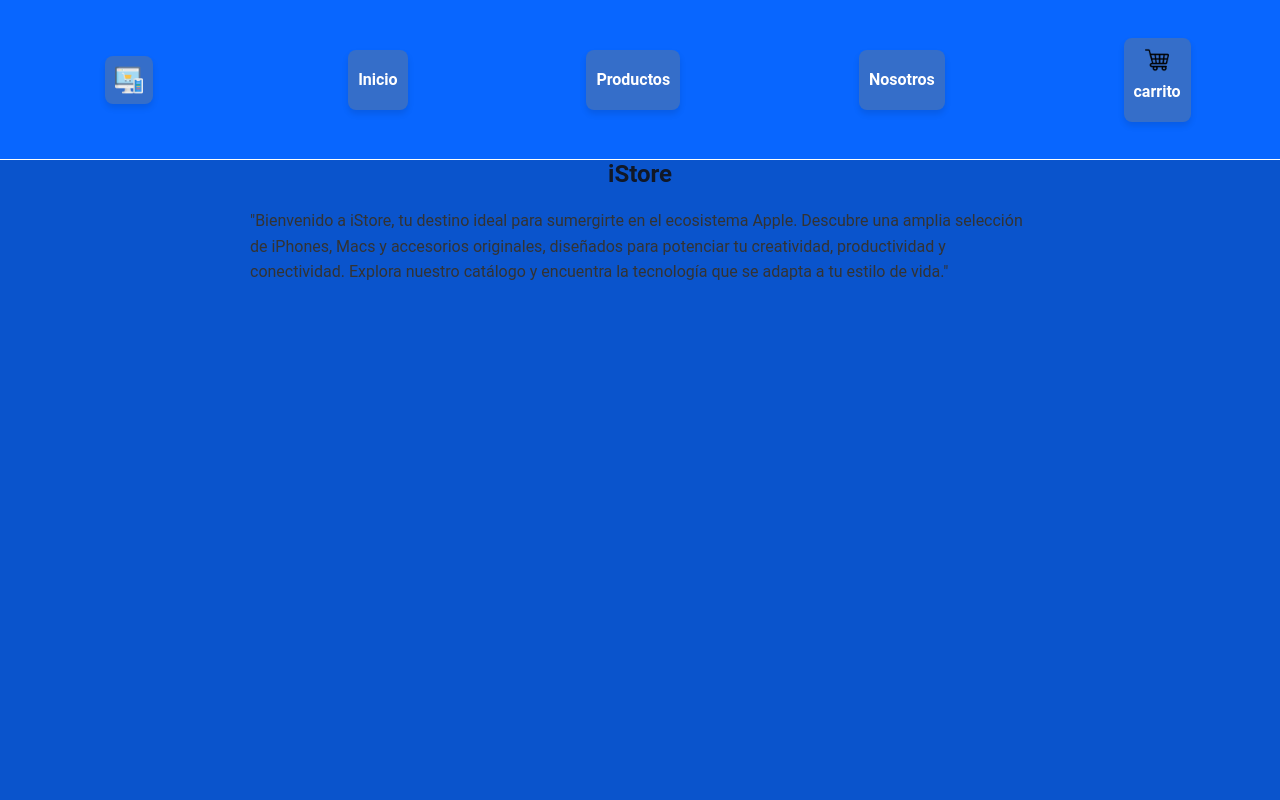
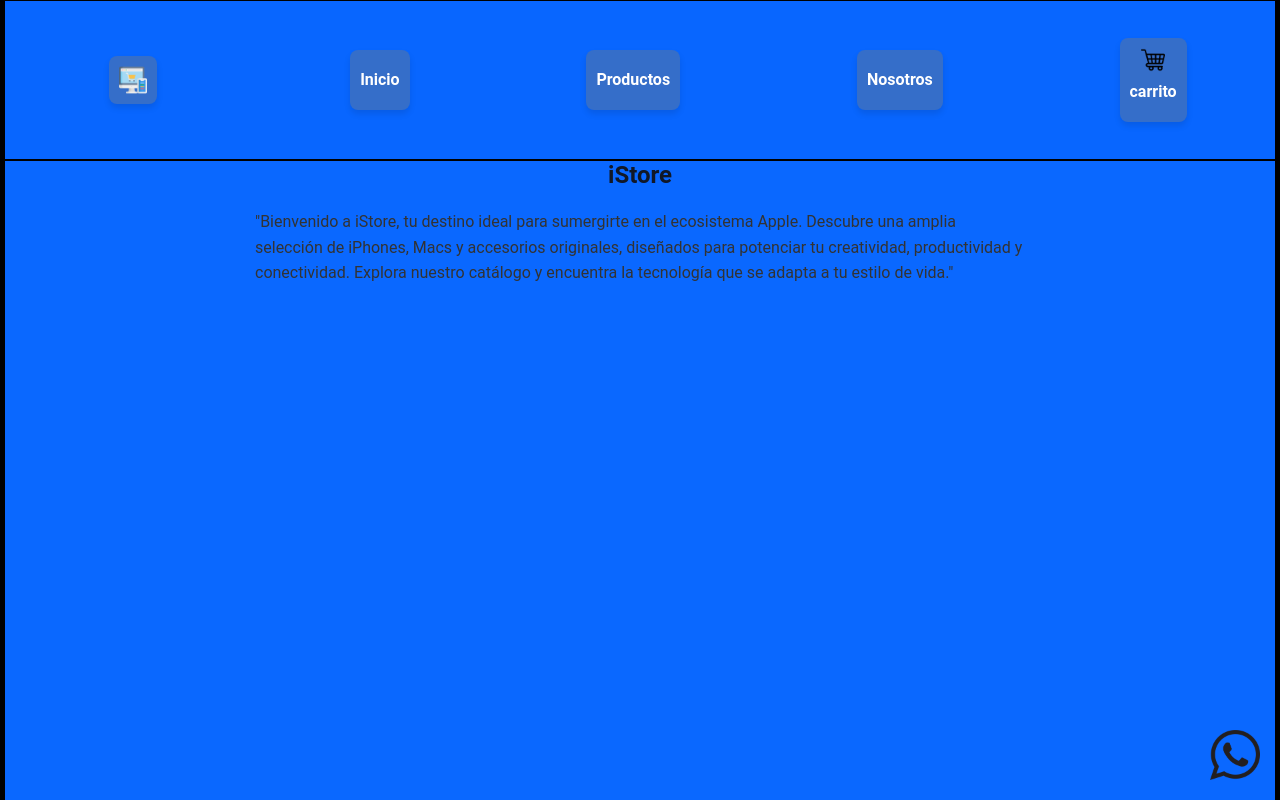
Before and after one commit to NicolasRovetta/e-commerce, a React (Vite) app: page / in a window 1280 px wide. Shown: the top 800 px of the page. Built offline with nearby package versions, Linux system fonts and the light colour scheme.

Commit message:
NavegaLasRutas+Rovetta

```diff
--- a/src/components/ItemList.jsx
+++ b/src/components/ItemList.jsx
@@ -13,9 +13,11 @@ function ItemList({ items }) {
   };
   return (
     <div style={{ textAlign: "center", marginTop: "1em" }}>
-      <button
-        className="buttonFilter"
-        onClick={() => setShowFilters(!showFilters)}>Filtrar</button>
+      <div style={{ display: "flex", justifyContent: "center", marginBottom: "1em" }}>
+        <button
+          className="buttonFilter"
+          onClick={() => setShowFilters(!showFilters)}>Filtrar</button>
+      </div>
       {showFilters && (
         <div>
           <button
--- a/src/components/ItemListContainer.css
+++ b/src/components/ItemListContainer.css
@@ -1,6 +1,8 @@
 .container {
-  border: 1px solid #fff;
-  margin: 3px;
+  border-width: 1px 5px 1px 5px;
+  border-style: solid;
+  border-color: black;
+  margin: 0;
   display: flex;
   flex-direction: row;
   flex-wrap: wrap;
@@ -14,7 +16,7 @@
   display: flex;
   flex-direction: row;
   flex-wrap: wrap;
-  justify-content:space-evenly;
+  justify-content: space-evenly;
   width: 100%;
 }
 
@@ -38,7 +40,8 @@
   margin-bottom: 0.05em;
 }
 
-.buttonFilter, .clear-filter-button {
+.buttonFilter,
+.clear-filter-button {
   height: 40px;
   width: 150px;
   margin: 0.5em;
@@ -56,7 +59,14 @@
   transition: background-color 0.3s, transform 0.3s;
 }
 
-.buttonFilter:hover, .clear-filter-button:hover {
+.buttonFilter-container {
+  display: flex;
+  justify-content: center;
+  margin-bottom: 1em;
+}
+
+.buttonFilter:hover,
+.clear-filter-button:hover {
   background-color: #2851a3;
   transform: translateY(-2px);
 }
--- a/src/components/Layout.css
+++ b/src/components/Layout.css
@@ -23,7 +23,6 @@ body {
 }
 
 nav {
-  border-bottom: 1px solid #fff;
   height: 20vh;
   width: 100%;
   display: flex;
@@ -38,6 +37,9 @@ nav ul {
   display: flex;
   list-style: none;
   margin: 0;
+  border-width: 1px 5px 1px 5px;
+  border-style: solid;
+  border-color: black;
   padding: 0;
   width: 100%;
   justify-content: space-around;
@@ -54,7 +56,8 @@ nav li {
   white-space: nowrap;
 }
 
-nav a, nav .active {
+nav a,
+nav .active {
   text-decoration: none;
   color: white;
   padding: 10px;
@@ -68,7 +71,8 @@ nav a, nav .active {
   line-height: 40px;
 }
 
-nav a:hover, nav .active:hover {
+nav a:hover,
+nav .active:hover {
   background-color: #2851a3;
   transform: translateY(-2px);
 }
@@ -90,12 +94,12 @@ nav .active {
     width: 100%;
     text-align: center;
   }
-    nav {
+  nav {
     height: auto;
     padding: 10px;
     flex-direction: column;
   }
-    .logo {
+  .logo {
     max-height: 60%;
     margin: 0 auto;
   }
--- a/src/components/Layout.jsx
+++ b/src/components/Layout.jsx
@@ -2,6 +2,8 @@ import "./Layout.css";
 import LogoW from "../assets/logoEcommerce.png";
 import CartWidget from "./CartWidget";
 import { Link, Outlet } from "react-router-dom";
+import React from 'react';
+import logoWp from "../assets/logoWp.png";
 
 function Layout() {
   return (
@@ -32,6 +34,9 @@ function Layout() {
         </ul>
       </nav>
       <Outlet />
+      <a href="https://wa.me/2323613016" target="_blank" rel="noopener noreferrer">
+        <img src={logoWp} alt="WhatsApp" className="wp-logo" />
+      </a>
     </>
   );
 }
--- a/src/index.css
+++ b/src/index.css
@@ -15,21 +15,21 @@ body {
   flex-wrap: wrap;
   width: 100%;
   height: auto;
-  font-family: 'Roboto', sans-serif;
+  font-family: "Roboto", sans-serif;
   background-color: #f0f4f8;
   color: #333;
 }
 
-.cartPosition{
+.cartPosition {
   display: flex;
   flex-direction: column;
   align-items: center;
 }
 
-.detalleProducto{
+.detalleProducto {
   margin: 0 250px;
   padding: 0 100px;
-  background-color:rgba(240, 248, 255, 0.5);
+  background-color: rgba(240, 248, 255, 0.5);
   border-radius: 10px;
   text-align: center;
 }
@@ -46,18 +46,21 @@ body {
   object-fit: cover;
 }
 
-.homeNosotros{
+.homeNosotros {
+  border-width: 1px 5px 1px 5px;
+  border-style: solid;
+  border-color: black;
   height: 100vh;
-  margin: 0 ;
-  background-color: hwb(217 4% 20%);
+  margin: 0;
+  background-color: hwb(217 4% 0%);
 }
 
-.logoCart{
+.logoCart {
   height: 1.5em;
   width: 1.5em;
 }
 
-h2{
+h2 {
   margin: 0;
   text-align: center;
 }
@@ -74,11 +77,16 @@ h2{
   background-color: white;
 }
 
-.text{
+.text {
   padding: 0 250px;
 }
 
-h1, h2, h3, h4, h5, h6 {
+h1,
+h2,
+h3,
+h4,
+h5,
+h6 {
   color: #111827;
   margin-bottom: 20px;
 }
@@ -112,3 +120,13 @@ button:hover {
   background-color: #2563eb;
   transform: translateY(-2px);
 }
+
+.wp-logo {
+  position: fixed;
+  bottom: 20px;
+  right: 20px;
+  width: 50px;
+  height: 50px;
+  z-index: 1000;
+  cursor: pointer;
+}
```
Also changed, not shown: src/assets/logoWp.png (added).
